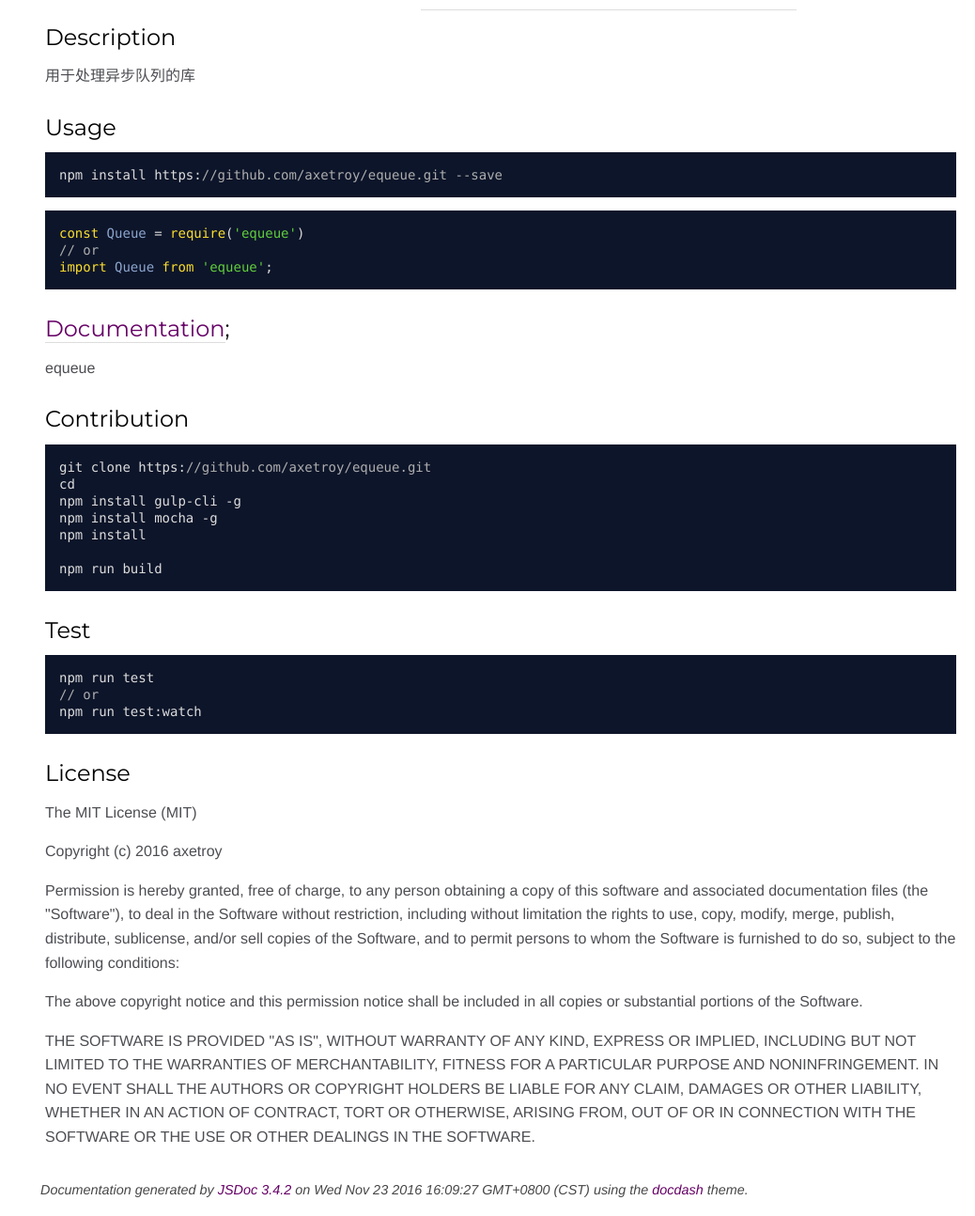
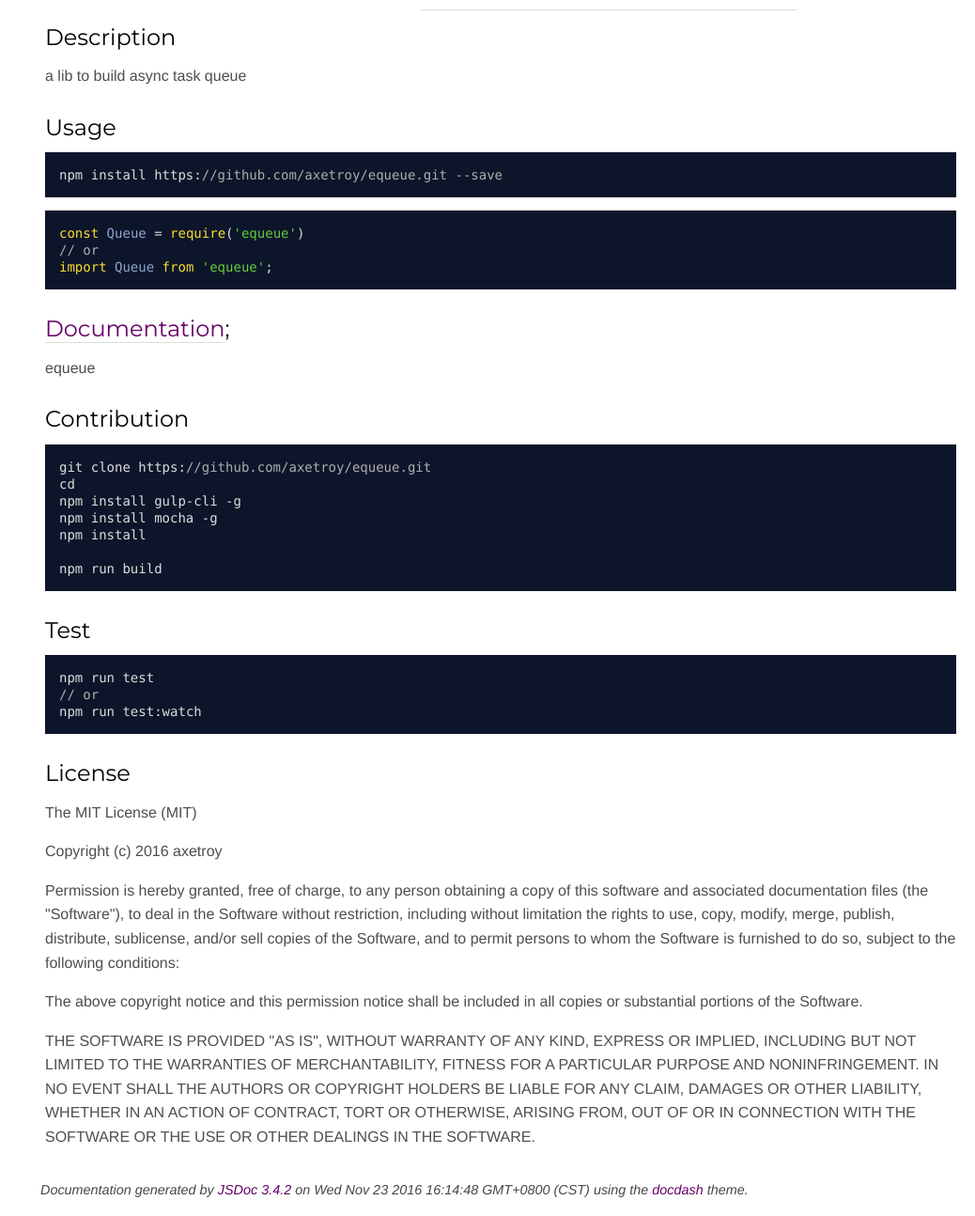
Before and after one commit to axetroy/equeue, a website built with webpack: page docs/index.html in a window 1280 px wide. Shown: the part 650-1944 px from the top of the page at 94% size, without its empty margins (242-1280 px from the left). Built offline with nearby package versions, Linux system fonts and the light colour scheme.

Commit message:
doc: update docs

```diff
--- a/docs/index.html
+++ b/docs/index.html
@@ -46,7 +46,7 @@
 
 
     <section class="readme">
-        <article><h1>equeue.js <a href="https://travis-ci.org/axetroy/equeue"><img src="https://travis-ci.org/axetroy/equeue.svg?branch=master" alt="Build Status"></a><img src="https://coveralls.io/repos/github/axetroy/equeue/badge.svg?branch=master" alt="Coverage Status"><a href="https://david-dm.org/axetroy/equeue"><img src="https://david-dm.org/axetroy/equeue.svg" alt="Dependency"></a></h1><h3>Description</h3><p>用于处理异步队列的库</p>
+        <article><h1>equeue.js <a href="https://travis-ci.org/axetroy/equeue"><img src="https://travis-ci.org/axetroy/equeue.svg?branch=master" alt="Build Status"></a><img src="https://coveralls.io/repos/github/axetroy/equeue/badge.svg?branch=master" alt="Coverage Status"><a href="https://david-dm.org/axetroy/equeue"><img src="https://david-dm.org/axetroy/equeue.svg" alt="Dependency"></a></h1><h3>Description</h3><p>a lib to build async task queue</p>
 <h3>Usage</h3><pre class="prettyprint source lang-bash"><code>npm install https://github.com/axetroy/equeue.git --save</code></pre><pre class="prettyprint source lang-javascript"><code>const Queue = require('equeue')
 // or
 import Queue from 'equeue';</code></pre><h3><a href="https://axetroy.github.io/equeue">Documentation</a>;</h3><p>equeue</p>
@@ -87,7 +87,7 @@ SOFTWARE.</p></article>
 <br class="clear">
 
 <footer>
-    Documentation generated by <a href="https://github.com/jsdoc3/jsdoc">JSDoc 3.4.2</a> on Wed Nov 23 2016 16:09:27 GMT+0800 (CST) using the <a href="https://github.com/clenemt/docdash">docdash</a> theme.
+    Documentation generated by <a href="https://github.com/jsdoc3/jsdoc">JSDoc 3.4.2</a> on Wed Nov 23 2016 16:14:48 GMT+0800 (CST) using the <a href="https://github.com/clenemt/docdash">docdash</a> theme.
 </footer>
 
 <script>prettyPrint();</script>
```
Also changed, not shown: docs/Queue.html (+1 -1 lines), docs/equeue.js.html (+1 -1 lines), docs/global.html (+1 -1 lines).
